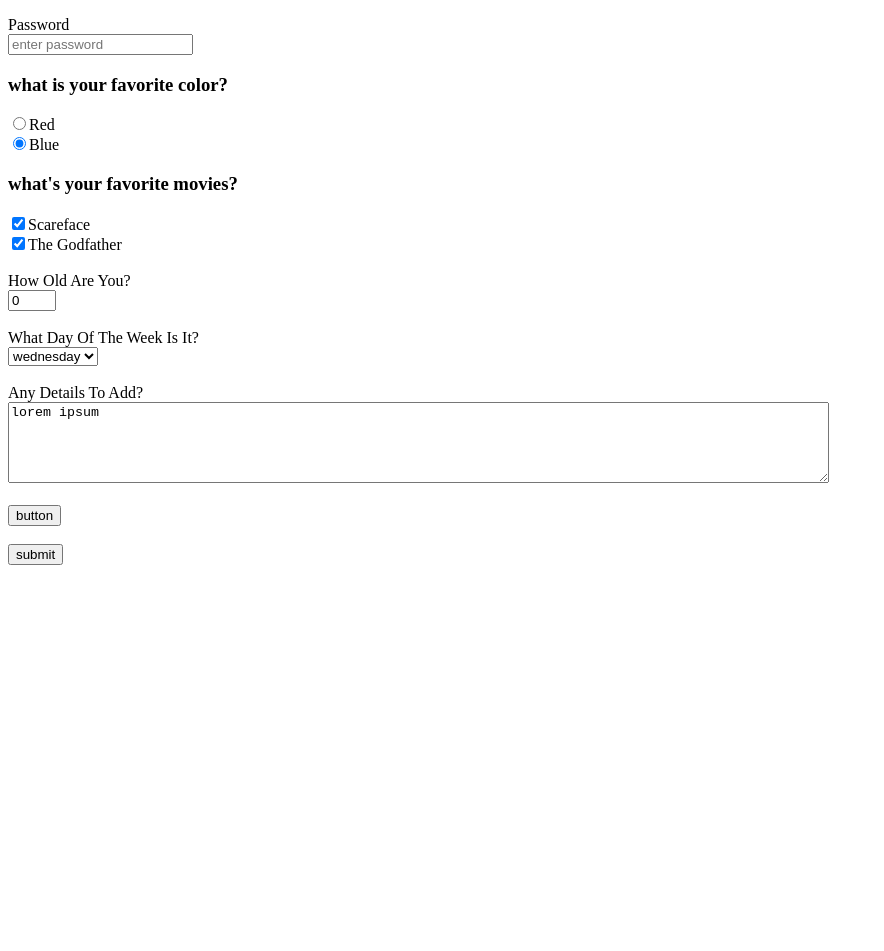
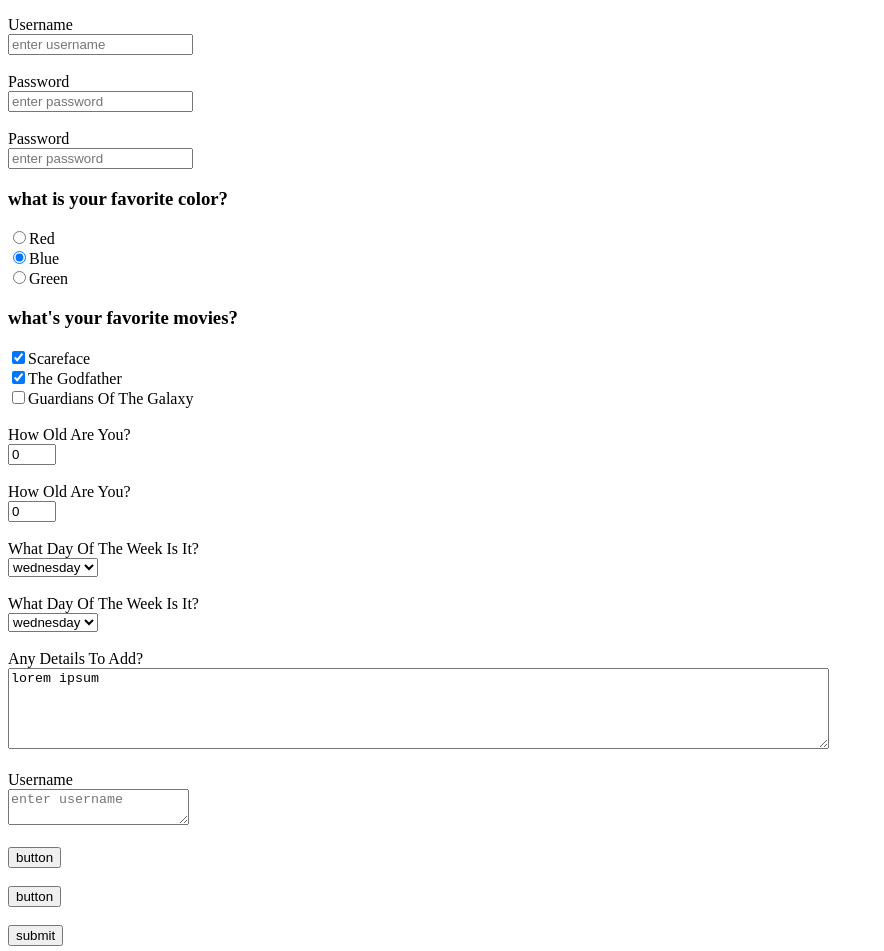
Before and after one commit to WebMediaSolutionz/components-library, an Angular app: page / in a window 1280 px wide. Shown: the part 121-1072 px from the top of the page, without its empty margins (0-884 px from the left). Before the commit the page ends 800 px from the top, so only its background shows below. Built offline with nearby package versions, Linux system fonts and the light colour scheme.

Commit message:
form field objects

```diff
--- a/src/app/components/app/app.component.html
+++ b/src/app/components/app/app.component.html
@@ -4,7 +4,15 @@
 
 <br />
 
+<app-form-field [fieldSpecs]="textField2"></app-form-field>
+
+<br />
+
 <app-form-field [fieldSpecs]="passwordField"></app-form-field>
+
+<br />
+
+<app-form-field [fieldSpecs]="passwordField2"></app-form-field>
 
 <!--<br />
 
@@ -36,7 +44,15 @@
 
 <br />
 
+<app-form-field [fieldSpecs]="numberField2"></app-form-field>
+
+<br />
+
 <app-form-field [fieldSpecs]="dropdownField"></app-form-field>
+
+<br />
+
+<app-form-field [fieldSpecs]="dropdownField2"></app-form-field>
 
 <br />
 
@@ -44,8 +60,20 @@
 
 <br />
 
+<app-form-field [fieldSpecs]="textareaField2"></app-form-field>
+
+<br />
+
 <app-form-field [fieldSpecs]="buttonField"></app-form-field>
 
 <br />
 
+<app-form-field [fieldSpecs]="buttonField2"></app-form-field>
+
+<br />
+
 <app-form-field [fieldSpecs]="submitField"></app-form-field>
+
+<br />
+
+<app-form-field [fieldSpecs]="submitField2"></app-form-field>
--- a/src/app/components/app/app.component.ts
+++ b/src/app/components/app/app.component.ts
@@ -37,11 +37,17 @@ export class AppComponent {
 
   public textField: textbox;
 
+  public textField2: Textbox;
+
   public passwordField: password;
+
+  public passwordField2: Password;
 
   public radioField1: radio;
 
   public radioField2: radio;
+
+  public radioField3: Radio;
 
   public radios: fieldGroup;
 
@@ -49,17 +55,29 @@ export class AppComponent {
 
   public checkboxField2: checkbox;
 
+  public checkboxField3: Checkbox;
+
   public checkboxes: fieldGroup;
 
   public numberField: numberField;
 
+  public numberField2: NumberField;
+
   public dropdownField: dropdown;
+
+  public dropdownField2: Dropdown;
 
   public textareaField: textarea;
 
-  public buttonField: Button;
+  public textareaField2: Textarea;
+
+  public buttonField: button;
+
+  public buttonField2: Button;
 
   public submitField: Submit;
+
+  public submitField2: Submit;
 
   constructor() {
     this.textField = {
@@ -69,12 +87,16 @@ export class AppComponent {
       label: 'username'
     };
 
+    this.textField2 = new Textbox(this.textField);
+
     this.passwordField = {
       type: InputType.password,
       name: 'password',
       placeholder: 'enter password',
       label: 'password'
     };
+
+    this.passwordField2 = new Password(this.passwordField);
 
     this.radioField1 = {
       type: InputType.radio,
@@ -91,10 +113,15 @@ export class AppComponent {
       checked: true
     };
 
+    this.radioField3 = new Radio(this.radioField2);
+
+    this.radioField3.value = this.radioField3.label = 'green';
+    this.radioField3.checked = false;
+
     this.radios = {
       type: InputType.radiogroup,
       title: 'what is your favorite color?',
-      items: [this.radioField1, this.radioField2]
+      items: [this.radioField1, this.radioField2, this.radioField3]
     };
 
     this.checkboxField1 = {
@@ -113,10 +140,15 @@ export class AppComponent {
       checked: true
     };
 
+    this.checkboxField3 = new Checkbox(this.checkboxField2);
+
+    this.checkboxField3.value = this.checkboxField3.label = 'guardians of the galaxy';
+    this.checkboxField3.checked = false;
+
     this.checkboxes = {
       type: InputType.checkboxgroup,
       title: `what's your favorite movies?`,
-      items: [this.checkboxField1, this.checkboxField2]
+      items: [this.checkboxField1, this.checkboxField2, this.checkboxField3]
     };
 
     this.numberField = {
@@ -128,6 +160,9 @@ export class AppComponent {
       max: 5,
       step: 1
     };
+
+    this.numberField2 = new NumberField(this.numberField);
+    this.numberField2.name = 'age2';
 
     this.dropdownField = {
       type: InputType.dropdown,
@@ -158,6 +193,8 @@ export class AppComponent {
       ]
     };
 
+    this.dropdownField2 = new Dropdown(this.dropdownField);
+
     this.textareaField = {
       type: InputType.textarea,
       name: 'details',
@@ -168,8 +205,20 @@ export class AppComponent {
       cols: 100
     };
 
-    this.buttonField = new Button();
+    this.textareaField2 = new Textarea(this.textField);
 
-    this.submitField = new Submit();
+    this.buttonField = {
+      type: InputType.button,
+      value: 'button'
+    };
+
+    this.buttonField2 = new Button(this.buttonField);
+
+    this.submitField = {
+      type: InputType.submit,
+      value: 'submit'
+    };
+
+    this.submitField2 = new Submit(this.submitField);
   }
 }
```
